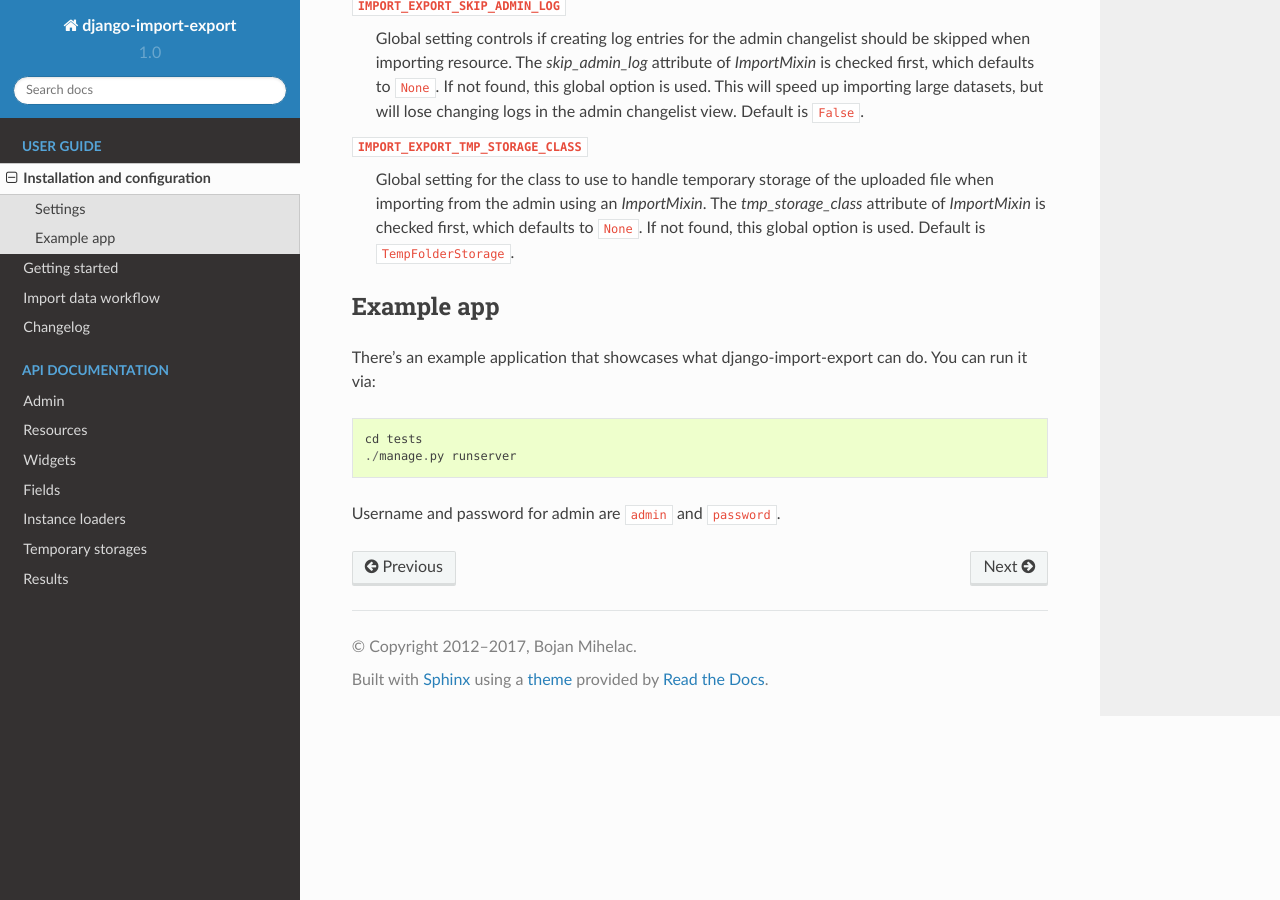
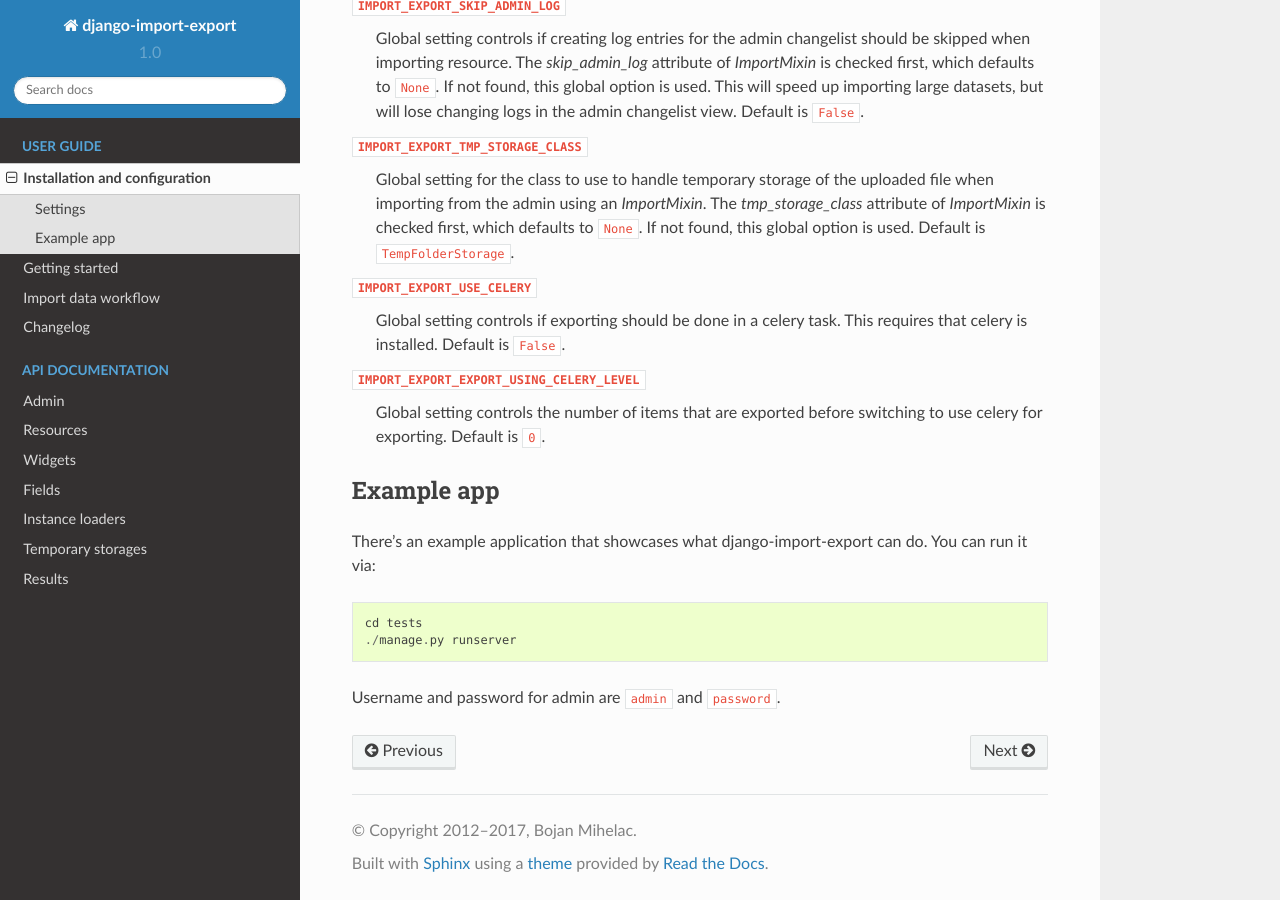
Before and after one commit to django-import-export/django-import-export, a Sphinx documentation site: the page built from docs/installation.rst, in a window 1280 px wide and 900 px high, scrolled down 960 px. Built offline with Sphinx 7.4.7 and the Read the Docs theme 2.0.0, drawn with Linux system fonts in a browser that asks for light colours.

Commit message:
Add new settings to the documentation

```diff
--- a/docs/installation.rst
+++ b/docs/installation.rst
@@ -56,6 +56,13 @@ You can use the following directives in your settings file:
     is checked first, which defaults to ``None``. If not found, this
     global option is used. Default is ``TempFolderStorage``.
 
+``IMPORT_EXPORT_USE_CELERY``
+    Global setting controls if exporting should be done in a celery task. This
+    requires that celery is installed. Default is ``False``.
+
+``IMPORT_EXPORT_EXPORT_USING_CELERY_LEVEL``
+    Global setting controls the number of items that are exported before
+    switching to use celery for exporting. Default is ``0``.
 
 
 Example app
```
